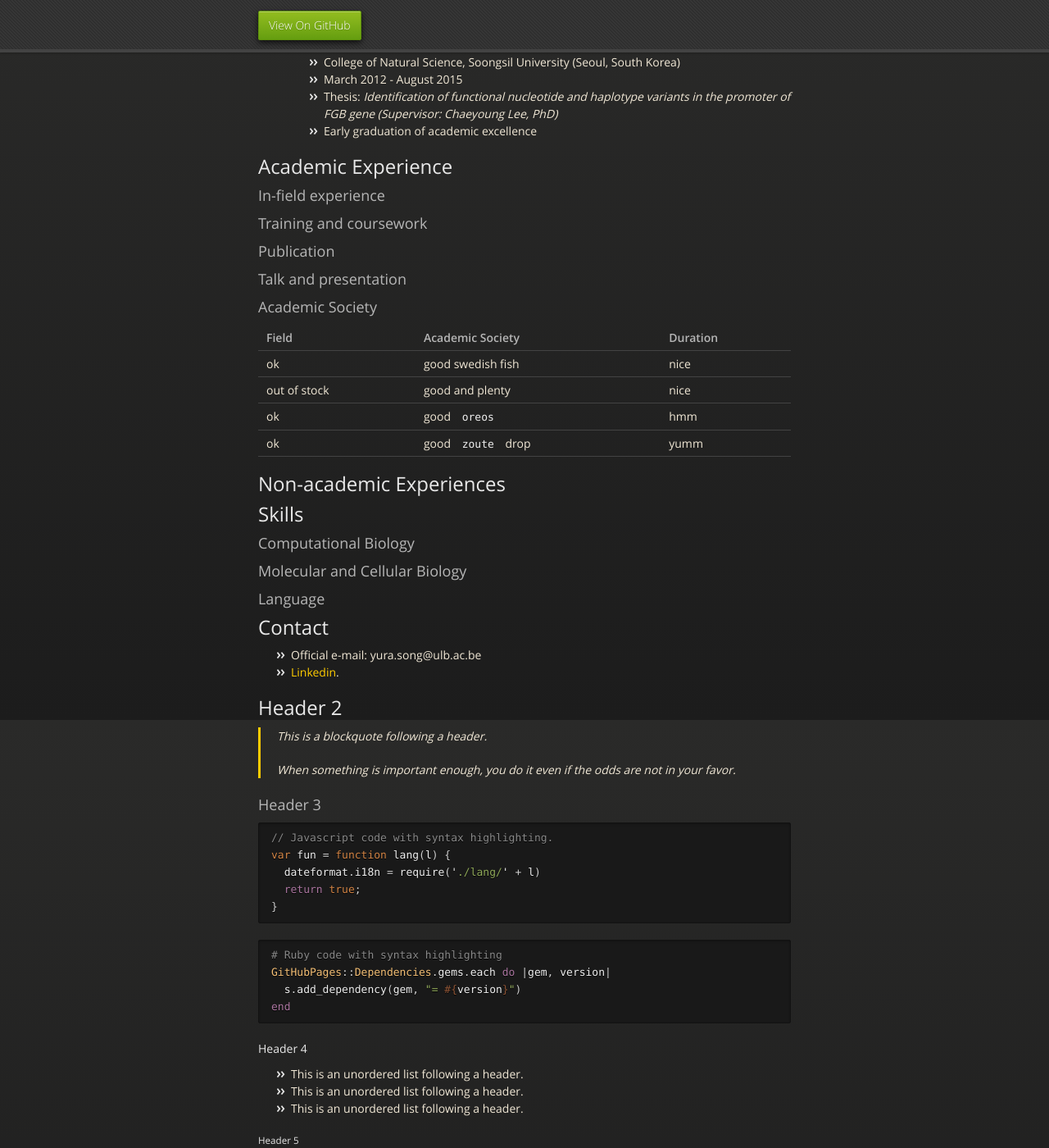
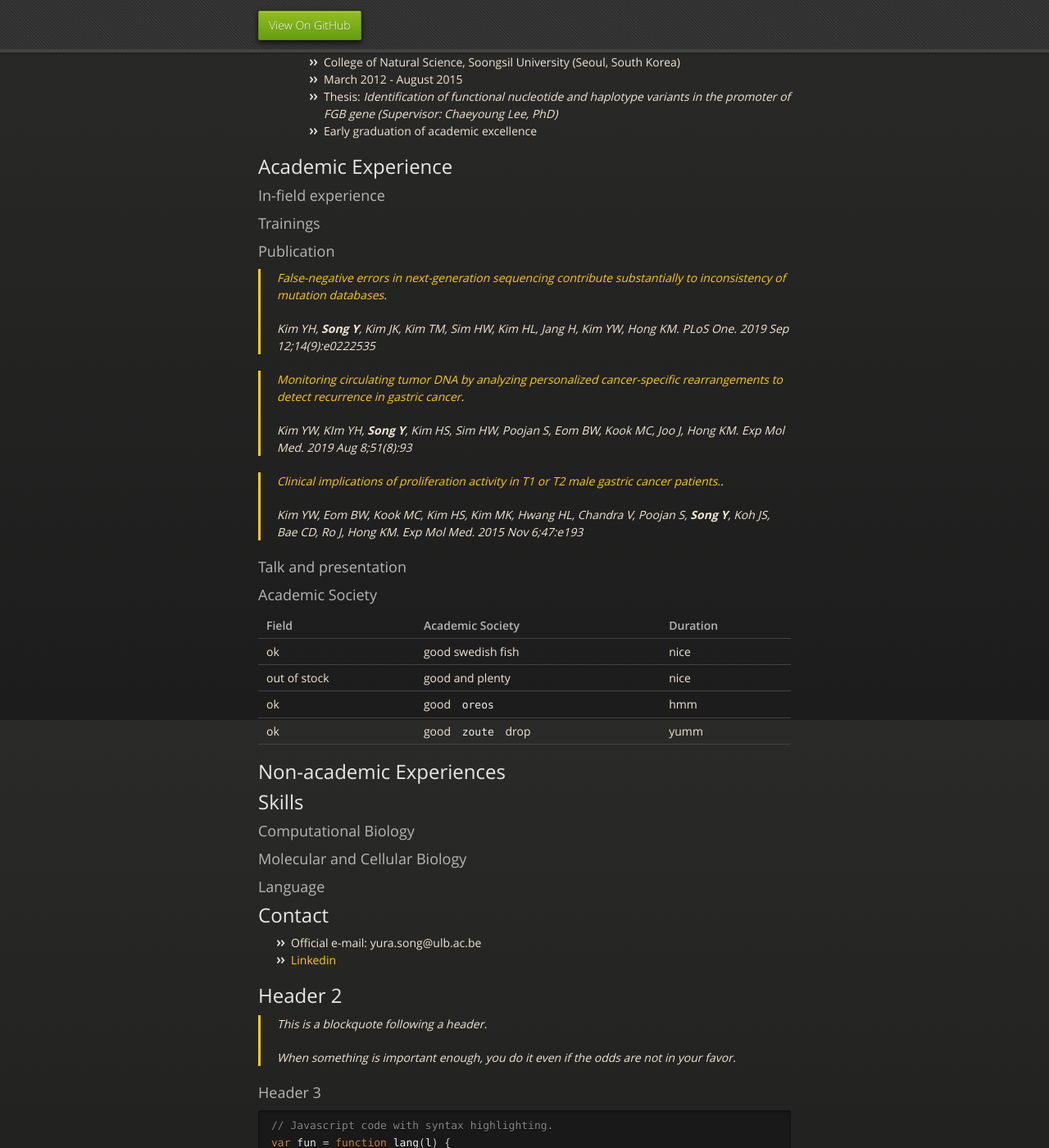
Before and after one commit to yurasong/yurasong.github.io, a Jekyll site: the page built from index.md, in a window 1280 px wide and 1400 px high, scrolled down 922 px. Shown: the whole window at 82% size. Built offline with Jekyll 4.4.1, drawn with Linux system fonts in a browser that asks for light colours.

Commit message:
publication updated

```diff
--- a/index.md
+++ b/index.md
@@ -19,35 +19,46 @@ There should be whitespace between paragraphs. We recommend including a README,
 
 ## Education
 
-- PhD - Medical Science
+- **PhD - Medical Science**
   - Faculty of Medicine - Université Libre de Bruxelles
   - March 2018 - Currently
   - Supervisor: Cédric Blanpain, MD PhD
 
-- MSc - Biochemistry
+- **MSc - Biochemistry**
    - College of Medicine, Ewha Womans University (Seoul, South Korea)
    - March 2016 - February 2018
    - Thesis: _Analysis of inconsistent mutation calls for cell lines in next generation sequencing databases (Supervisor: Hyung-Lae Kim, MD PhD)_
 
-- Exchange Student Program
+- **Exchange Student Program**
   - Colorado State University - Pueblo (CO, United States of America)
   - January 2014 - May 2014
   - Biology and French Literature
 
-- BSc - Bioinformatics and bioengineering
+- **BSc - Bioinformatics and bioengineering**
   - College of Natural Science, Soongsil University (Seoul, South Korea)
   - March 2012 - August 2015
   - Thesis: _Identification of functional nucleotide and haplotype variants in the promoter of FGB gene (Supervisor: Chaeyoung Lee, PhD)_
   - Early graduation of academic excellence
 
-
 ## Academic Experience
 
 ### In-field experience
 
-### Training and coursework
+### Trainings
 
 ### Publication
+
+> [False-negative errors in next-generation sequencing contribute substantially to inconsistency of mutation databases](https://journals.plos.org/plosone/article?id=10.1371/journal.pone.0222535).
+>
+> Kim YH, **Song Y**, Kim JK, Kim TM, Sim HW, Kim HL, Jang H, Kim YW, Hong KM. PLoS One. 2019 Sep 12;14(9):e0222535
+
+> [Monitoring circulating tumor DNA by analyzing personalized cancer-specific rearrangements to detect recurrence in gastric cancer](https://www.nature.com/articles/s12276-019-0292-5).
+>
+> Kim YW, KIm YH, **Song Y**, Kim HS, Sim HW, Poojan S, Eom BW, Kook MC, Joo J, Hong KM. Exp Mol Med. 2019 Aug 8;51(8):93
+
+> [Clinical implications of proliferation activity in T1 or T2 male gastric cancer patients.](https://www.nature.com/articles/emm201579).
+>
+> Kim YW, Eom BW, Kook MC, Kim HS, Kim MK, Hwang HL, Chandra V, Poojan S, **Song Y**, Koh JS, Bae CD, Ro J, Hong KM. Exp Mol Med. 2015 Nov 6;47:e193
 
 ### Talk and presentation
 
@@ -73,7 +84,7 @@ There should be whitespace between paragraphs. We recommend including a README,
 ## Contact
 
 * Official e-mail: yura.song@ulb.ac.be
-* [Linkedin](https://www.linkedin.com/in/yurasong/).
+* [Linkedin](https://www.linkedin.com/in/yurasong/)
 
 ## Header 2
 
```
